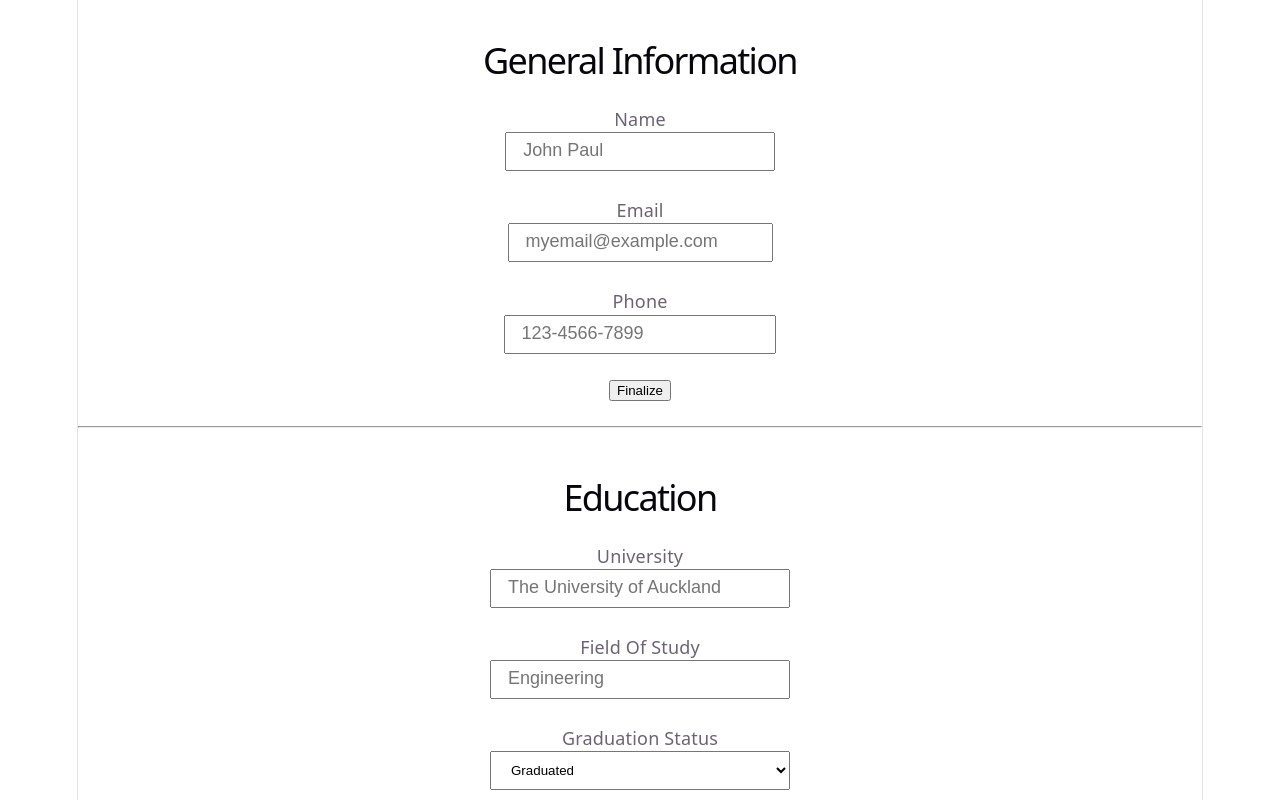
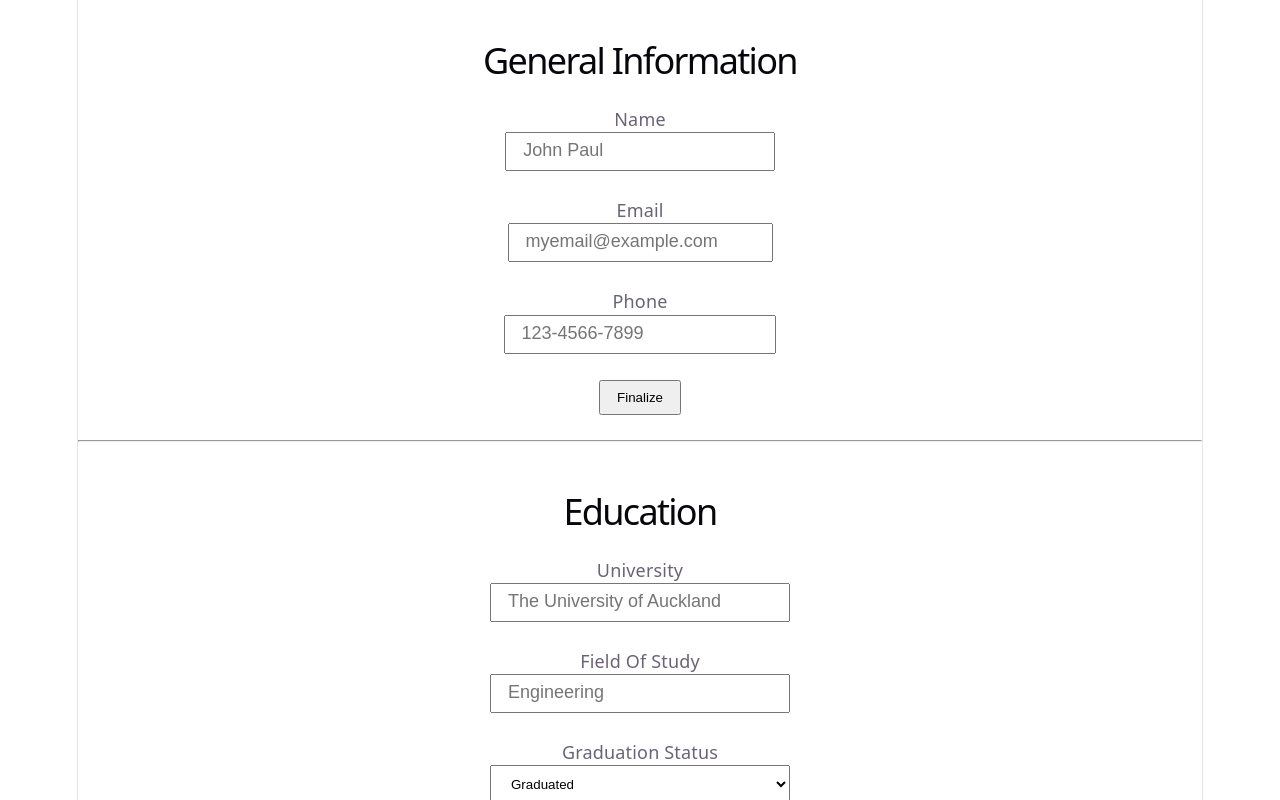
Before and after one commit to coffee-kiwi/CV-application, a React (Vite) app: page / in a window 1280 px wide. Shown: the top 800 px of the page. Built offline with nearby package versions, Linux system fonts and the light colour scheme.

Commit message:
Style: Add padding to button

```diff
--- a/src/App.css
+++ b/src/App.css
@@ -42,6 +42,10 @@ p,
   box-sizing: border-box;
 }
 
+button {
+  padding: 8px 16px;
+}
+
 
 /* .inputField.selectField {
   margin-top: 8px;
```
